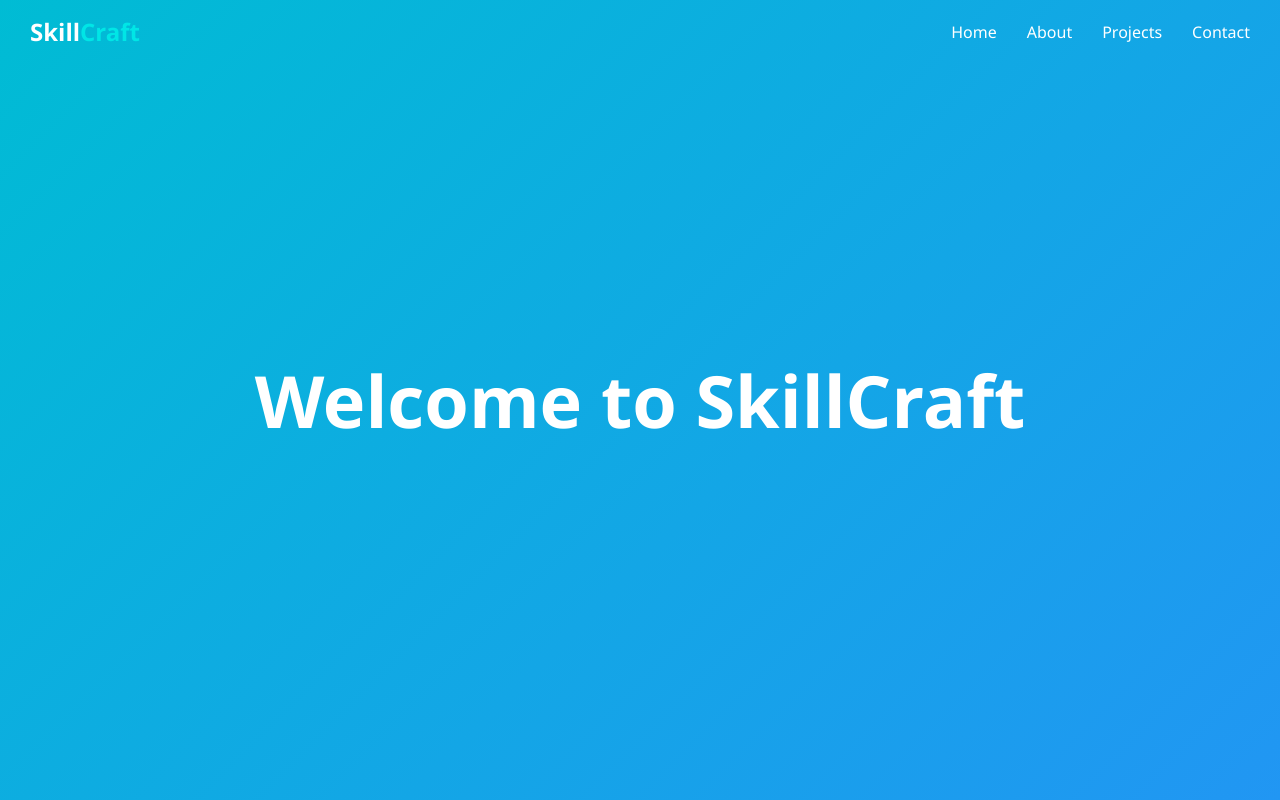
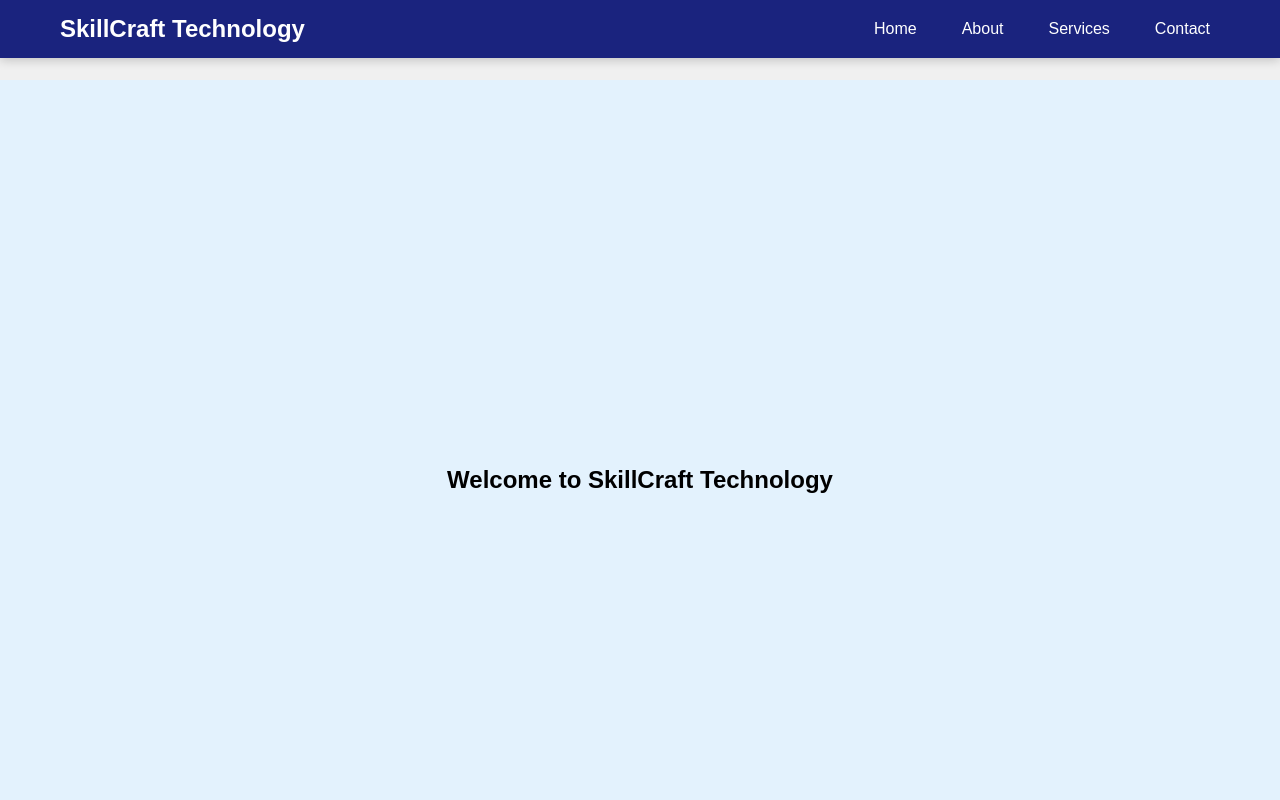
Before and after one commit to ruhan-2908/SCT_WD_1, a plain HTML site: page index.html in a window 1280 px wide. Shown: the top 800 px of the page. Drawn offline with Linux system fonts and the light colour scheme.

Commit message:
Update index.html

```diff
--- a/index.html
+++ b/index.html
@@ -1,167 +1,100 @@
 <!DOCTYPE html>
-<html lang="en">
+<html>
 <head>
-  <meta charset="UTF-8" />
-  <meta name="viewport" content="width=device-width, initial-scale=1.0"/>
-  <title>Interactive Navigation Menu</title>
-
 <style>
   * {
     margin: 0;
     padding: 0;
     box-sizing: border-box;
   }
-
   body {
-      font-family: 'Segoe UI', sans-serif;
-      scroll-behavior: smooth;
+    font-family: Arial, sans-serif;
+    background: #f0f0f0;
+    padding-top: 80px;
   }
-
-    nav {
+  .navbar {
     position: fixed;
     top: 0;
     width: 100%;
-      background-color: transparent;
-      padding: 15px 30px;
+    background: #1a237e;
+    padding: 15px 0;
+    transition: all 0.4s ease;
+    z-index: 1000;
+    box-shadow: 0 2px 10px rgba(0, 0, 0, 0.2);
+  }
+  .navbar.scrolled {
+    background: #ff6d00;
+    padding: 10px 0;
+  }
+  .nav-container {
+    max-width: 1200px;
+    margin: 0 auto;
     display: flex;
     justify-content: space-between;
     align-items: center;
-      transition: background-color 0.4s ease, box-shadow 0.4s ease;
-      z-index: 999;
+    padding: 0 20px;
   }
-
-    nav.scrolled {
-      background-color: #1e1e2f;
-      box-shadow: 0 4px 12px rgba(0, 0, 0, 0.4);
-    }
-
   .logo {
+    color: white;
     font-size: 1.5rem;
     font-weight: bold;
-      color: #fff;
+    text-decoration: none;
   }
-
-    .logo span {
-      color: #00e6e6;
-    }
-
   .nav-links {
     display: flex;
     list-style: none;
-      gap: 30px;
   }
-
-    .nav-links li a {
-      color: #fff;
+  .nav-links li {
+    margin-left: 25px;
+  }
+  .nav-links a {
+    color: white;
     text-decoration: none;
-      font-size: 1rem;
-      position: relative;
-      padding: 5px 0;
-      transition: color 0.3s ease;
+    font-weight: 500;
+    padding: 5px 10px;
+    border-radius: 4px;
+    transition: all 0.3s;
   }
-
-    .nav-links li a:hover {
-      color: #00e6e6;
+  .nav-links a:hover {
+    background: white;
+    color: #ff6d00;
   }
-
-    .nav-links li a::after {
-      content: '';
-      position: absolute;
-      width: 0;
-      height: 2px;
-      background-color: #00e6e6;
-      left: 0;
-      bottom: 0;
-      transition: width 0.3s ease;
-    }
-
-    .nav-links li a:hover::after {
-      width: 100%;
-    }
-
   section {
     height: 100vh;
+    padding: 40px;
     display: flex;
+    flex-direction: column;
+    justify-content: center;
     align-items: center;
-      justify-content: center;
-      font-size: 3rem;
-      color: white;
     text-align: center;
-      padding: 20px;
-    }
-
-    #home {
-      background: linear-gradient(135deg, #00bcd4, #2196f3);
-    }
-
-    #about {
-      background: linear-gradient(135deg, #673ab7, #512da8);
-    }
-
-    #projects {
-      background: linear-gradient(135deg, #ff5722, #e64a19);
-    }
-
-    #contact {
-      background: linear-gradient(135deg, #009688, #004d40);
-    }
-
-    @media (max-width: 768px) {
-      .nav-links {
-        flex-direction: column;
-        gap: 15px;
-        position: absolute;
-        top: 70px;
-        right: 30px;
-        background-color: #1e1e2f;
-        padding: 15px 20px;
-        border-radius: 8px;
-        display: none;
-      }
-
-      .nav-links.active {
-        display: flex;
-      }
   }
 </style>
 </head>
-
 <body>
-
-  <nav id="navbar">
-    <div class="logo">Skill<span>Craft</span></div>
+<nav class="navbar" id="navbar">
+  <div class="nav-container">
+    <a href="https://skillcrafttech.com/" class="logo">SkillCraft Technology</a>
     <ul class="nav-links">
       <li><a href="#home">Home</a></li>
       <li><a href="#about">About</a></li>
-      <li><a href="#projects">Projects</a></li>
+      <li><a href="#services">Services</a></li>
       <li><a href="#contact">Contact</a></li>
     </ul>
+  </div>
 </nav>
-
-  <section id="home">
-    <h1>Welcome to SkillCraft</h1>
+<section id="home" style="background: #e3f2fd;">
+  <h1>Welcome to SkillCraft Technology</h1>
 </section>
-
-  <section id="about">
+<section id="about" style="background: #bbdefb;">
   <h1>About Us</h1>
 </section>
-
-  <section id="projects">
-    <h1>Our Projects</h1>
-  </section>
-
-  <section id="contact">
-    <h1>Contact Us</h1>
-  </section>
-
 <script>
-    const navbar = document.getElementById("navbar");
-
-    window.addEventListener("scroll", () => {
-      if (window.scrollY > 10) {
-        navbar.classList.add("scrolled");
+  window.addEventListener('scroll', function() {
+    const navbar = document.getElementById('navbar');
+    if (window.scrollY > 50) {
+      navbar.classList.add('scrolled');
     } else {
-        navbar.classList.remove("scrolled");
+      navbar.classList.remove('scrolled');
     }
   });
 </script>
```
Lines whose indentation alone changed are shown as unchanged.
